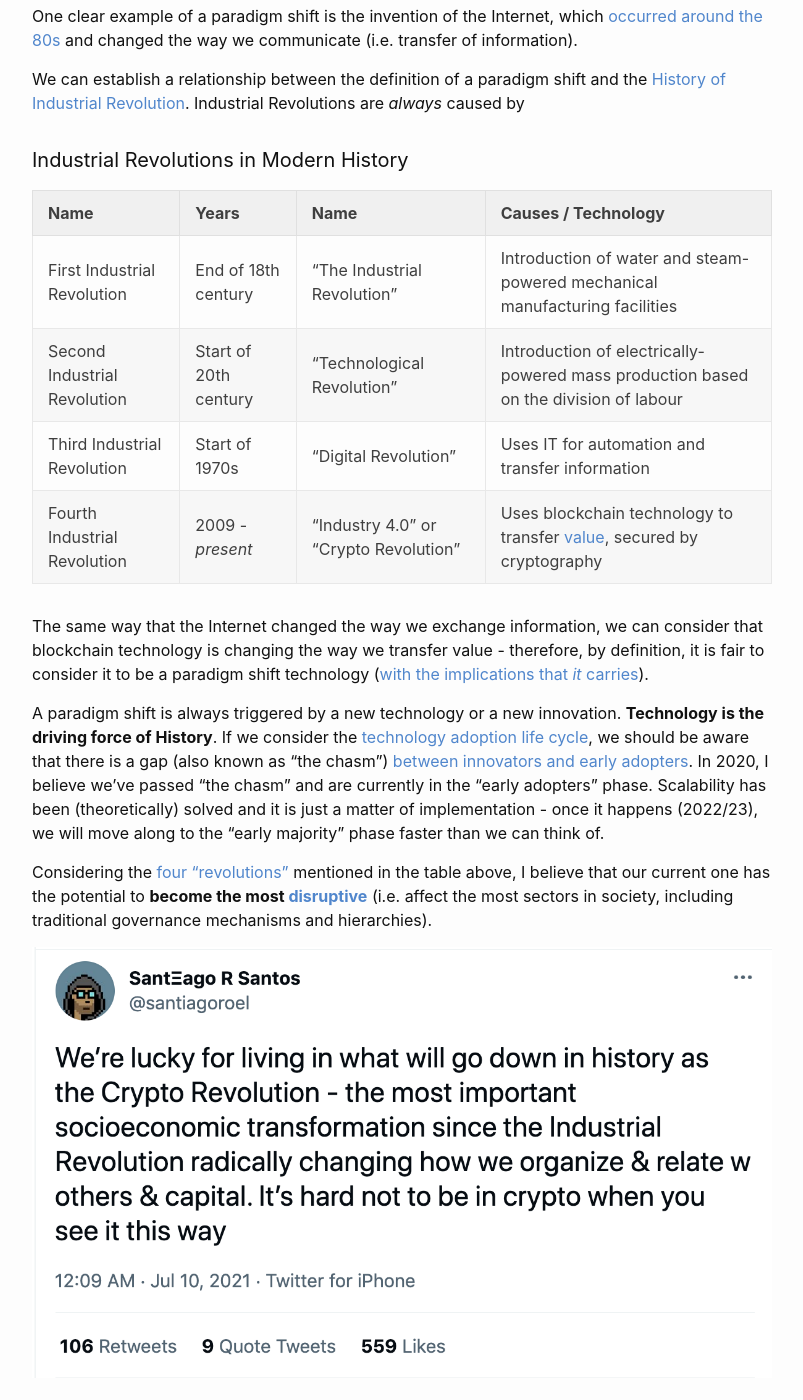
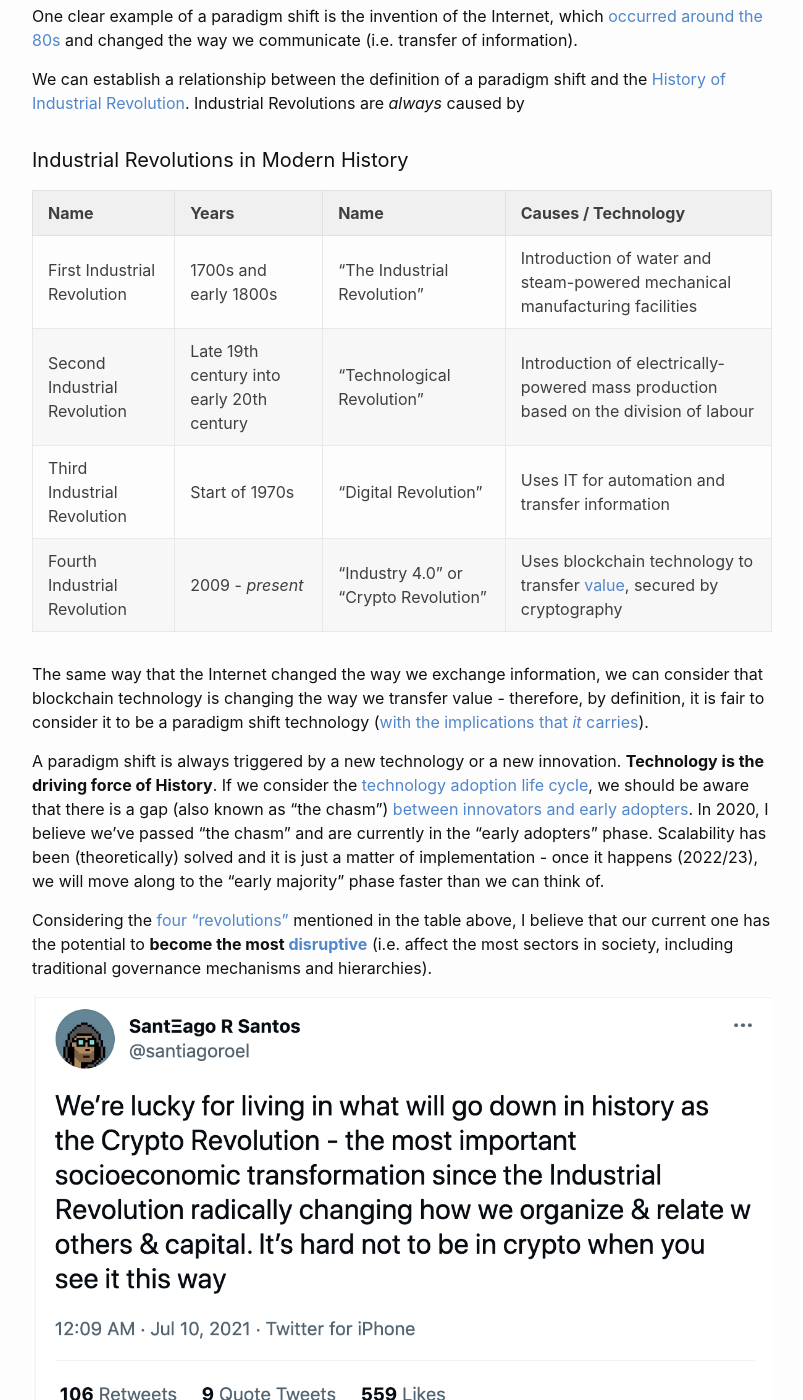
Before and after one commit to intldds/intldds.github.io, a Jekyll site: the page built from _posts/2021-08-01-paradigm.md, in a window 1280 px wide and 1400 px high, scrolled down 958 px. Shown: the whole window, without its empty margins (238-1041 px from the left). Built offline with Jekyll 4.4.1, drawn with Linux system fonts in a browser that asks for light colours; some of the changed text lies outside the part shown.

Commit message:
On "knowledge" and public goods

```diff
--- a/_posts/2021-08-01-paradigm.md
+++ b/_posts/2021-08-01-paradigm.md
@@ -37,8 +37,8 @@ Industrial Revolutions are *always* caused by
 
 Name              | Years                | Name              | Causes / Technology
 --------------------- | --------------------- | --------------------- | ---------------------
-First Industrial Revolution                 | End of 18th century         | "The Industrial Revolution"     | Introduction of water and steam-powered mechanical manufacturing facilities
-Second Industrial Revolution  | Start of 20th century | "Technological Revolution" | Introduction of electrically-powered mass production based on the division of labour
+First Industrial Revolution  | 1700s and early 1800s | "The Industrial Revolution" | Introduction of water and steam-powered mechanical manufacturing facilities
+Second Industrial Revolution  | Late 19th century into early 20th century | "Technological Revolution" | Introduction of electrically-powered mass production based on the division of labour
 Third Industrial Revolution | Start of 1970s | "Digital Revolution" | Uses IT for automation and transfer information
 Fourth Industrial Revolution | 2009 - *present* | "Industry 4.0" or "Crypto Revolution" | Uses blockchain technology to transfer [value](https://twitter.com/0x_Lucas/status/1382508361103544323), secured by cryptography
 
@@ -66,7 +66,7 @@ I believe that our current one has the potential to **become the most [disruptiv
 
 Also, with each phase, we can observe that a new technology appears and creates a [more effective
 way of generating even more value and innovation](https://www.kellogg.northwestern.edu/faculty/rebelo/htm/finland.pdf) -
-it's a cycle because **knowledge is a public good** and, therefore, it has the important properties of being [non-rival](https://en.wikipedia.org/wiki/Rivalry_(economics))
+it's a cycle because **knowledge is a [public good](https://en.wikipedia.org/wiki/Public_good_(economics))** and, therefore, it has the important properties of being [non-rival](https://en.wikipedia.org/wiki/Rivalry_(economics))
 and [non-excludable](https://en.wikipedia.org/wiki/Excludability) (I'm not considering IP rights here, which would make *knowledge* partially excludable).
 
 Not only knowledge is a public good, it also has several [important characteristics](https://www.tlu.ee/~sirvir/Information%20and%20Knowledge%20Management/Key_Concepts_of_IKM/characteristics_of_knowledge.html),
```
